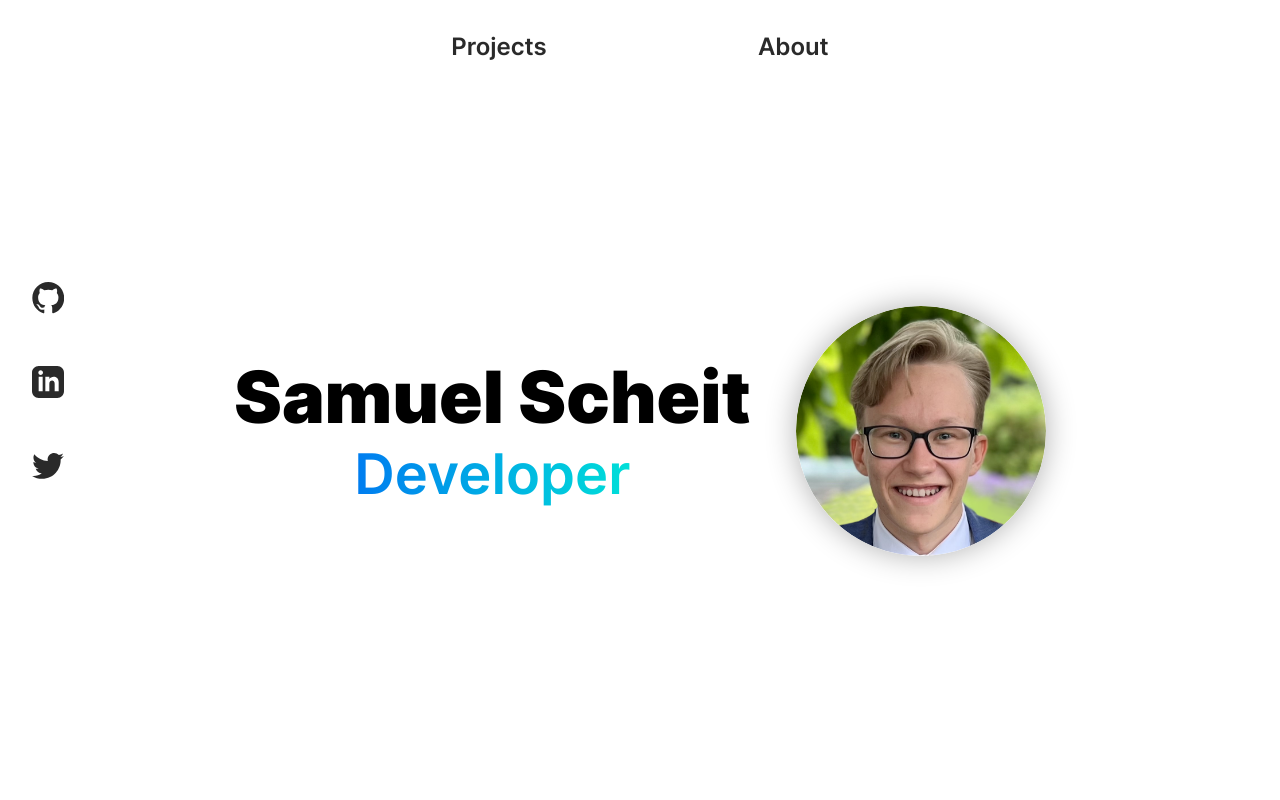
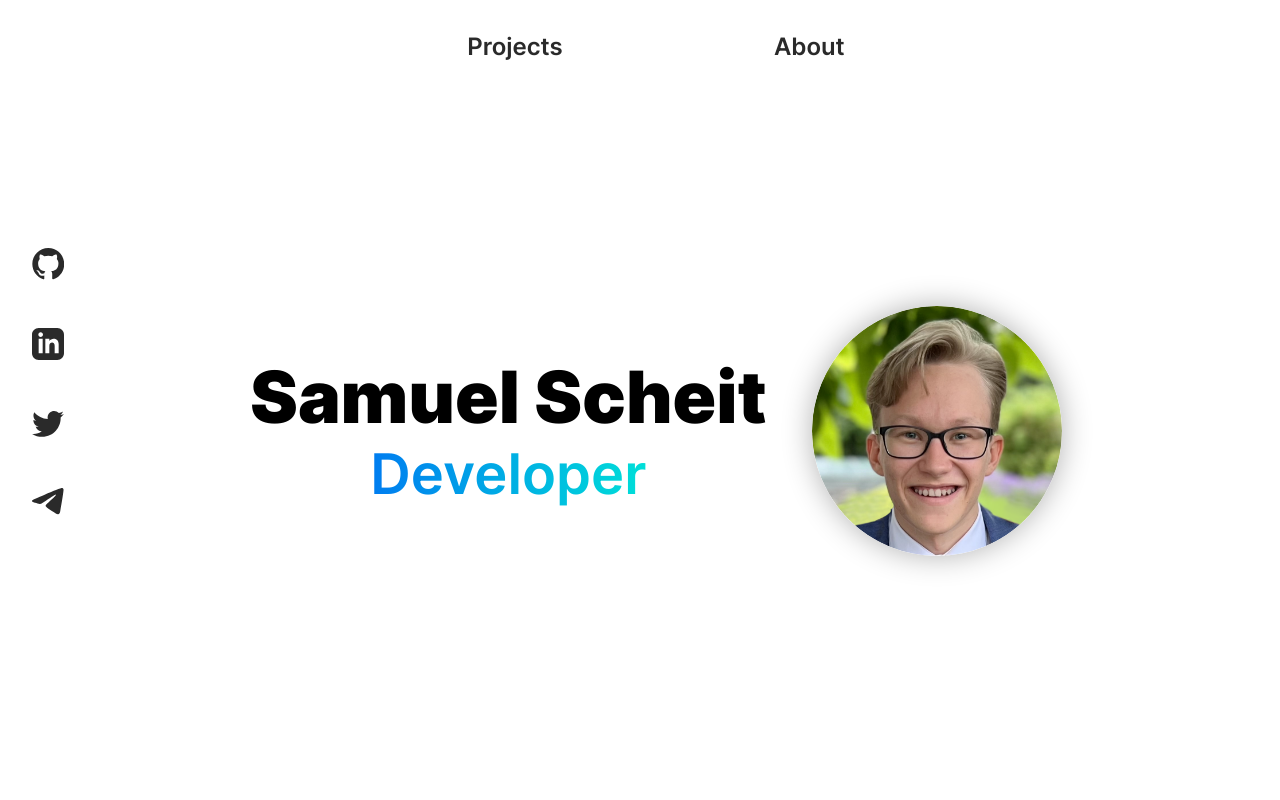
Before and after one commit to SamuelScheit/SamuelScheit, a Next.js app: page / in a window 1280 px wide. Shown: the top 800 px of the page. Built offline with nearby package versions, Linux system fonts and the light colour scheme.

Commit message:
feat: add telegram

```diff
--- a/pages/index.tsx
+++ b/pages/index.tsx
@@ -7,6 +7,7 @@ import { Contact } from "../components/contact";
 import GitHub from "../public/github.svg";
 import Twitter from "../public/twitter.svg";
 import LinkedIn from "../public/linkedin.svg";
+import Telegram from "../public/telegram.svg";
 
 export const config = {
 	unstable_runtimeJS: false,
@@ -20,16 +21,27 @@ export default function Home() {
 				<meta name="description" content="Samuel Scheit - Developer, Student, Founder" />
 			</Head>
 			<div className="main">
+				<div className="links-wrapper">
 					<div className="links">
-					<a href="https://github.com/SamuelScheit/" target="_blank" rel="noreferrer">
+						<a title="GitHub" href="https://github.com/SamuelScheit/" target="_blank" rel="noreferrer">
 							<GitHub />
 						</a>
-					<a className="linkedin" href="https://www.linkedin.com/in/samuel-scheit-343436247/" target="_blank" rel="noreferrer">
+						<a
+							title="LinkedIn"
+							className="linkedin"
+							href="https://www.linkedin.com/in/samuel-scheit-343436247/"
+							target="_blank"
+							rel="noreferrer"
+						>
 							<LinkedIn />
 						</a>
-					<a className="twitter" href="https://twitter.com/SamuelScheit" target="_blank" rel="noreferrer">
+						<a title="Twitter" className="twitter" href="https://twitter.com/SamuelScheit" target="_blank" rel="noreferrer">
 							<Twitter />
 						</a>
+						<a title="Telegram" className="telegram" href="https://t.me/SamuelScheit" target="_blank" rel="noreferrer">
+							<Telegram />
+						</a>
+					</div>
 				</div>
 				<div className="content">
 					<Hero />
--- a/styles/globals.scss
+++ b/styles/globals.scss
@@ -24,20 +24,31 @@
 		margin: 0 auto;
 	}
 
+	.links-wrapper {
+		position: sticky;
+		top: 0;
+		height: 100vh;
+		padding-left: 2rem;
+		padding-bottom: 2rem;
+		display: flex;
+		justify-content: center;
+		align-items: center;
+
 		.links {
 			display: flex;
 			flex-direction: column;
 			justify-content: center;
-		position: sticky;
-		top: 0;
+			align-items: flex-start;
 			gap: 3rem;
-		height: 100vh;
-		padding-left: 2rem;
-		padding-bottom: 2rem;
+			max-width: 20rem;
+			flex-grow: 1;
 
 			a {
+				flex-grow: 1;
 				color: var(--text-secondary);
 				transition: 0.2s ease;
+				display: flex;
+				justify-content: center;
 			}
 
 			a:hover {
@@ -54,11 +65,17 @@
 				&.linkedin {
 					color: #0077b5;
 				}
+
+				&.telegram {
+					color: #2aabee;
+				}
 			}
 
+			a,
 			svg {
 				width: 2rem;
 				height: 2rem;
+			}
 		}
 	}
 }
@@ -71,15 +88,20 @@
 		.mail {
 			display: none;
 		}
-		.links {
+		.links-wrapper {
 			position: absolute;
 			top: 0;
 			width: 100%;
 			z-index: 2;
+			align-items: flex-end;
+			padding-left: 0;
+
+			.links {
 				flex-direction: row;
 				justify-content: center;
 				align-items: flex-end;
-			padding-left: 0;
+				padding-bottom: 2rem;
+			}
 		}
 	}
 }
```
Also changed, not shown: public/telegram.svg (added). Lines whose indentation alone changed are shown as unchanged.
